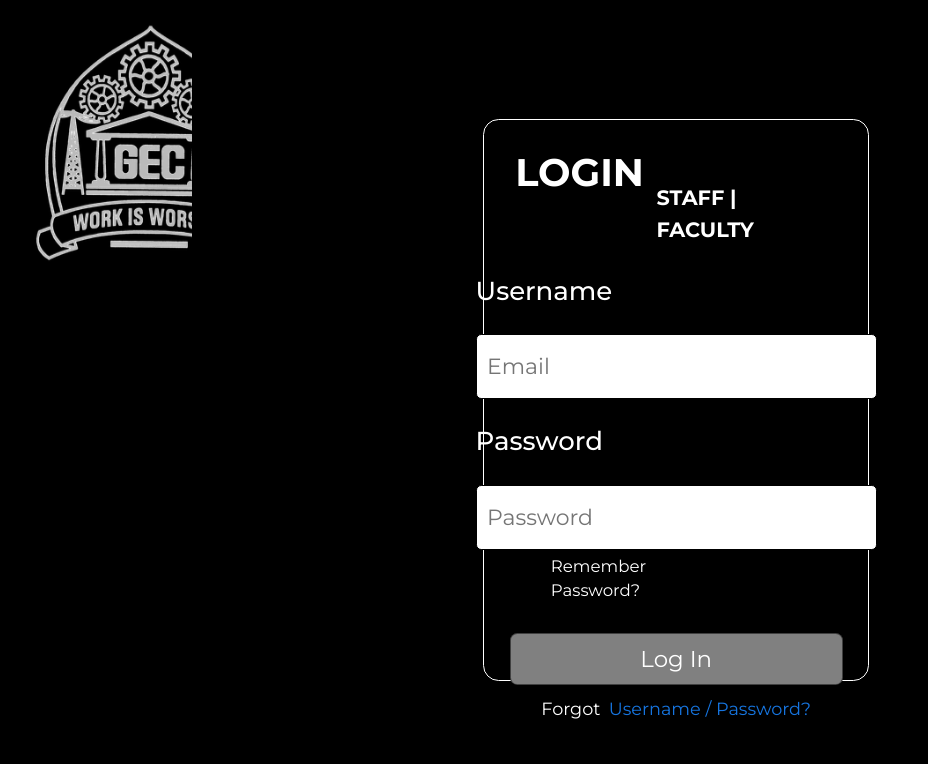
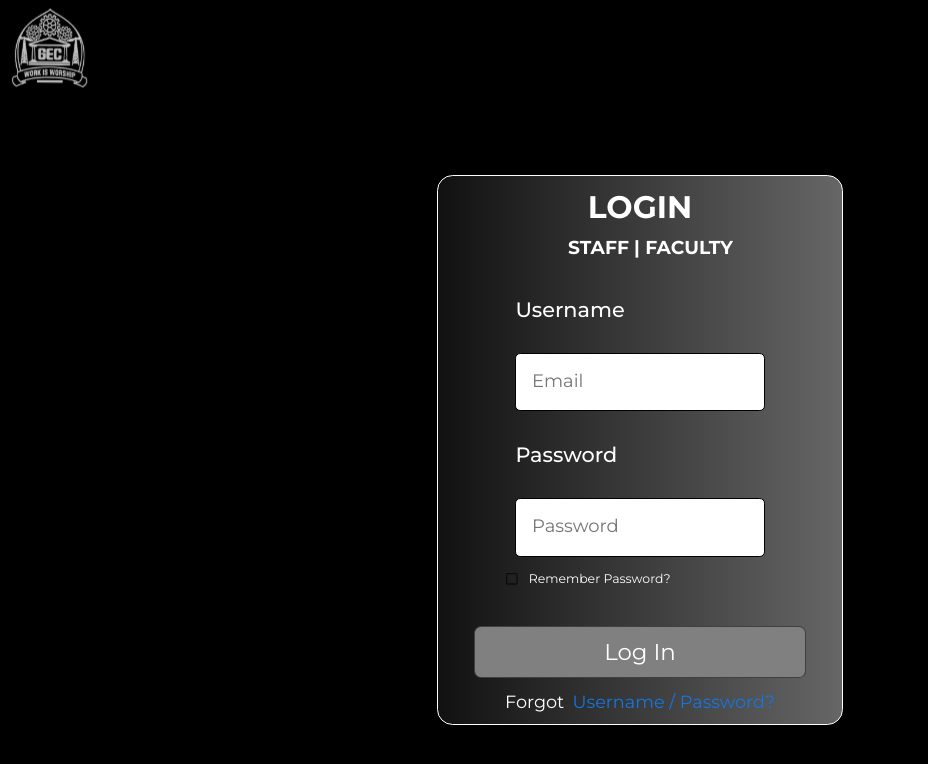
Before and after one commit to zeus11011/BeFrontend, a Next.js app: page /login in a window 1280 px wide. Shown: the top 764 px of the page, without its empty margins (0-928 px from the left). Built offline with nearby package versions, Linux system fonts and the light colour scheme.

Commit message:
Login page issue fixed

```diff
--- a/pages/login/index.js
+++ b/pages/login/index.js
@@ -34,7 +34,7 @@ function Index() {
   return (
     <div className={styles.main}>
       <div className={styles.con1}>
-        <Image src={"/gec.svg"} alt="" height={300} width={300} />
+        <Image src={"/gec.svg"} alt="" height={100} width={100} />
       </div>
       <div className={styles.con2}>
         <div className={styles.card}>
--- a/styles/Login.module.scss
+++ b/styles/Login.module.scss
@@ -1,30 +1,30 @@
 .main {
   display: flex;
-  flex-direction: row;
+  flex-direction: column;
+  min-height: 100vh;
+  background-color: black;
+  width: 100vw;
 }
 
 .con1 {
   display: flex;
   justify-content: flex-start;
-  background-color: black;
-  height: 100vh;
-  width: 15vw;
 }
 
 .con2 {
   display: flex;
   flex-direction: column;
+  margin: auto;
   justify-content: center;
-  background-color: black;
-  height: 100vh;
-  width: 85vw;
 }
 .card {
   display: flex;
   justify-content: center;
-  margin-left: 28rem;
-  height: 70vh;
-  width: 30vw;
+  // margin-left: 28rem;
+  background: linear-gradient(90deg, #111111 0%, #666666 100%);
+  padding: 10px;
+  // height: 70vh;
+  min-width: 30vw;
   border: 1px solid white;
   border-radius: 1.5rem;
 }
@@ -36,26 +36,30 @@
 .h1container {
   margin-top: 3rem;
   display: flex;
+  flex-direction: column;
+  margin: auto;
   justify-content: center;
+
   h1 {
-    margin-bottom: 3 rem;
-    width: 30%;
+    // margin-bottom: 3 rem;
+    // width: 30%;
   }
   h2 {
-    margin-top: 3rem;
+    // margin-top: 3rem;
     padding-left: 2rem;
-    width: 45%;
+    // width: 45%;
   }
 }
 
 .h1 {
-  display: flex;
-  justify-content: flex-start;
-  width: 100%;
+  // display: flex;
+  // justify-content: flex-start;
+  // width: 100%;
+  text-align: center;
   font-family: "Montserrat";
   font-style: normal;
   font-weight: 500;
-  font-size: 3.7rem;
+  font-size: 3rem;
   line-height: 43px;
   color: white;
   margin-bottom: 0.3rem;
@@ -69,7 +73,7 @@
   font-family: "Montserrat";
   font-style: normal;
   font-weight: 500;
-  font-size: 2.5rem;
+  font-size: 2rem;
   line-height: 107px;
   color: white;
   margin-top: -1rem;
@@ -83,7 +87,7 @@
   width: 100%;
   font-family: "Montserrat";
   font-style: normal;
-  font-size: 2rem;
+  font-size: 1.8rem;
   line-height: 3rem;
   color: white;
   margin-bottom: 0.3rem;
@@ -106,10 +110,11 @@
 }
 
 .checkbox {
-  top: 0;
-  left: 0;
-  height: 25px;
-  width: 35px;
+  // top: 0;
+  // left: 0;
+  // height: 25px;
+  // width: 35px;
+  margin: 5px;
   border: 1px solid white;
 }
 .box {
@@ -165,19 +170,23 @@
   padding-left: 4rem;
   padding-right: 15rem;
   font-family: "Montserrat";
-  font-size: 1.6rem;
+  font-size: 1.2rem;
   color: white;
 }
 
 .textfiled {
-  font-size: 22px;
+  font-size: 18px;
+  border-radius: 5%;
   display: flex;
   justify-content: flex-start;
-  padding-right: 12rem;
-  padding-top: 1.5rem;
-  padding-bottom: 1.5rem;
-  padding-left: 1rem;
+  padding: 1.5rem 1.5rem;
   border-radius: 0.5rem;
   outline: none;
   border: 1px solid black;
 }
+@media only screen and (max-width: 768px) {
+  .card {
+    width: 90%;
+    margin: auto;
+  }
+}
```
